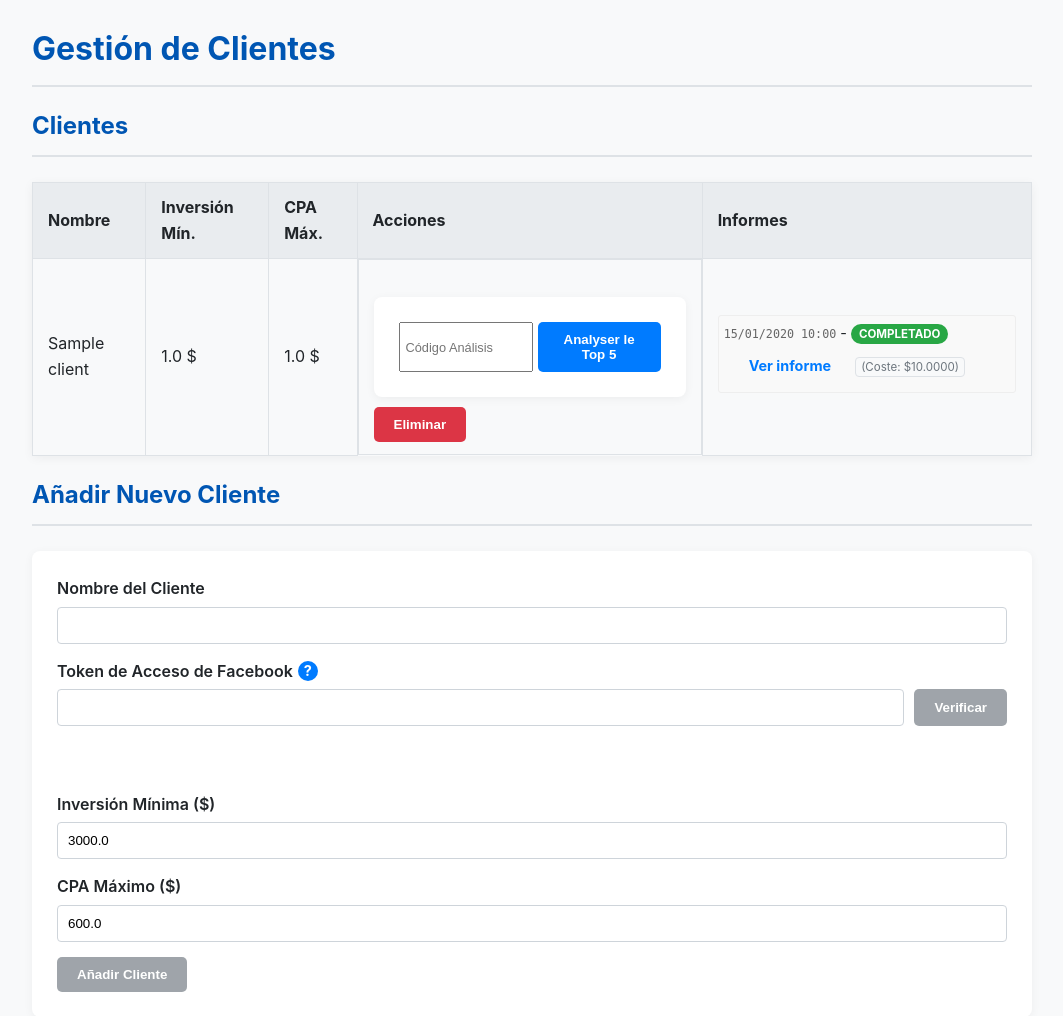
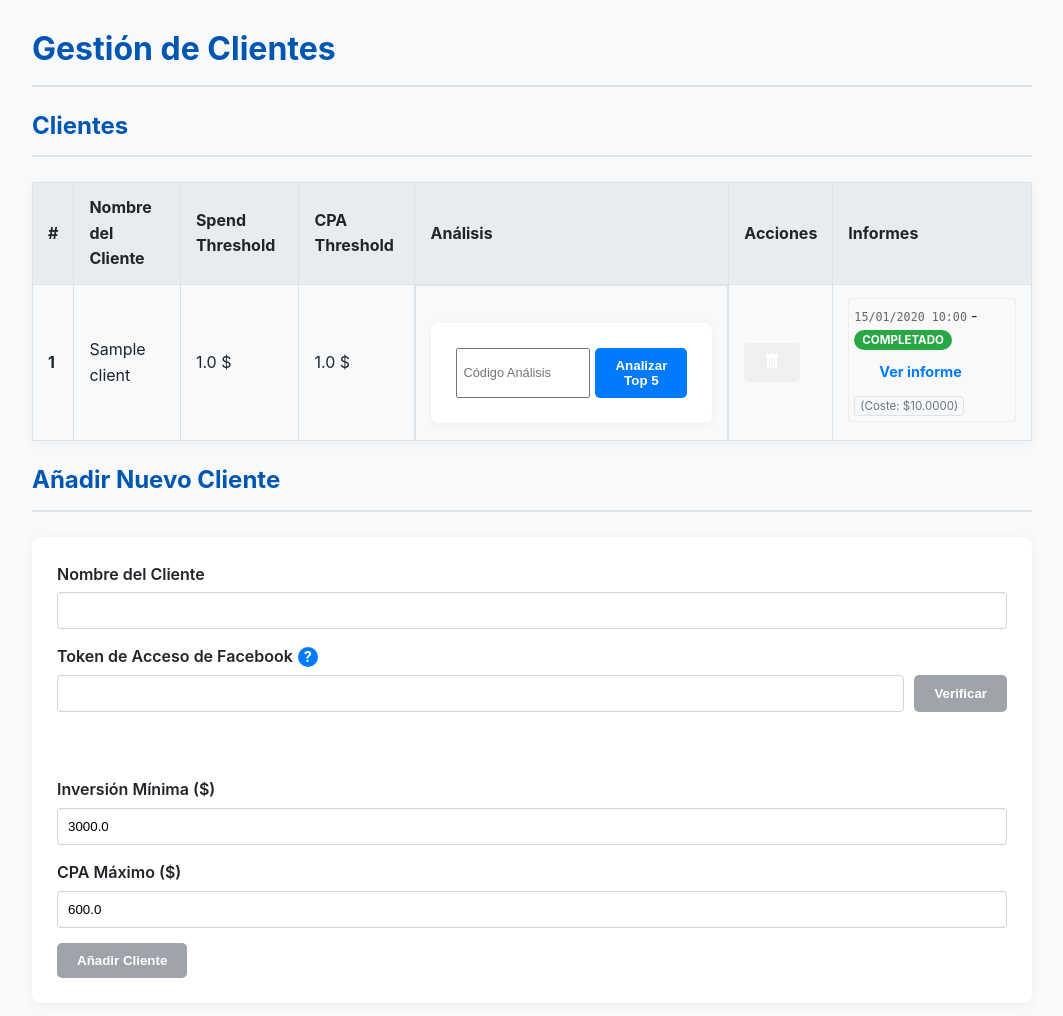
Before and after one commit to fred1433/ad-insight-agent-v2, a Flask app: page / in a window 1280 px wide. Shown: the part 135-1151 px from the top of the page, without its empty margins (108-1171 px from the left). After the commit the page ends 1113 px from the top, so only its background shows below. Run offline with Flask 3, Linux system fonts and the light colour scheme; the visitor is signed in with stand-in values (Sample User, id 1); tables that the repository leaves empty hold one stand-in row (values such as "Sample post"); data that the repository does not hold is empty.

Commit message:
refactor(ui): Amélioration de l'UI et traduction complète en espagnol
Mise à jour de l'ensemble de l'interface pour une expérience utilisateur cohérente : refonte de la liste des clients, traduction de tous les textes, messages flash et commentaires en espagnol.

```diff
--- a/app.py
+++ b/app.py
@@ -173,19 +173,19 @@
 
 @app.route('/validate-token', methods=['POST'])
 def validate_token():
-    """Valide un token Facebook et renvoie un sélecteur de compte publicitaire si valide."""
+    """Valide un token Facebook et renvoie un sélecteur de cuenta publicitaria si valide."""
     token = request.form.get('facebook_token')
     if not token:
         return '<div id="token-validation-result" class="validation-message"></div>'
 
     is_valid, message, ad_accounts = facebook_client.check_token_validity(token)
 
-    # Construction du message de statut
+    # Construction del mensaje de estado
     css_class = "text-success" if is_valid and ad_accounts else "text-danger"
     icon = "✅" if is_valid and ad_accounts else "❌"
     status_message_html = f'<small class="{css_class}">{icon} {message}</small>'
 
-    # Construction du sélecteur de compte si le token est valide et a des comptes
+    # Construction del selector de cuenta si el token es valido y tiene cuentas
     ad_account_selector_html = ""
     if is_valid and ad_accounts:
         ad_account_selector_html = f'''
@@ -198,7 +198,7 @@
                     <option value="" disabled selected>Selecciona una cuenta</option>
         '''
         for account in ad_accounts:
-            # On utilise 'id' pour la valeur (ex: act_123) et 'account_id' pour l'affichage
+            # On utiliza 'id' para el valor (ex: act_123) y 'account_id' para el display
             ad_account_selector_html += f'<option value="{account.get("id")}">{account.get("name")} ({account.get("account_id")})</option>'
 
         ad_account_selector_html += '''
@@ -206,7 +206,7 @@
             </div>
         '''
 
-    # On combine les deux parties et on les enveloppe dans la div cible
+    # On combina las dos partes y las envuelve en la div objetivo
     return f'''
         <div id="token-validation-result" class="validation-message">
             {status_message_html}
@@ -216,18 +216,18 @@
 
 @app.route('/lock-submit', methods=['GET', 'POST'])
 def lock_submit():
-    """Renvoie le bouton de soumission en état désactivé."""
+    """Renvoie el botón de envío en estado desactivado."""
     return '<button type="submit" id="add-client-btn" class="btn btn-primary" disabled>Añadir Cliente</button>'
 
 @app.route('/unlock-submit', methods=['GET', 'POST'])
 def unlock_submit():
-    """Renvoie le bouton de soumission en état activé."""
+    """Renvoie el botón de envío en estado activado."""
     return '<button type="submit" id="add-client-btn" class="btn btn-primary">Añadir Cliente</button>'
 
 @app.route('/run_analysis/<int:client_id>/<string:media_type>', methods=['POST'])
 @login_required
 def run_analysis(client_id, media_type):
-    """Lance le pipeline et crée un rapport."""
+    """Lance el pipeline y crea un informe."""
 
     analysis_code = request.form.get('analysis_code')
     if not analysis_code or analysis_code != config.auth.analysis_access_code:
@@ -236,15 +236,15 @@
         return render_template('_flash_messages.html')
 
     if media_type not in ['video', 'image']:
-        flash("Tipo de média no válido.", "warning")
+        flash("Tipo de medio no válido.", "warning")
         return render_template('_flash_messages.html')
 
     conn = database.get_db_connection()
     client = conn.execute('SELECT name FROM clients WHERE id = ?', (client_id,)).fetchone()
     client_name = client['name'] if client else f"ID {client_id}"
-    print(f"LOG: Requête reçue pour lancer l'analyse du client: {client_name}")
+    print(f"LOG: Requête reçue pour lancer l'analyse del cliente: {client_name}")
 
-    # Étape 1: Créer l'enregistrement du rapport avec le statut 'IN_PROGRESS'
+    # Étape 1: Crear el registro del informe con el estado 'IN_PROGRESS'
     utc_now = datetime.now(timezone.utc)
     mexico_tz = pytz.timezone("America/Mexico_City")
     mexico_now = utc_now.astimezone(mexico_tz)
@@ -254,9 +254,9 @@
     report_id = cursor.lastrowid
     conn.commit()
     conn.close()
-    print(f"LOG: Tâche pré-enregistrée dans la DB. Rapport ID: {report_id} avec statut IN_PROGRESS")
+    print(f"LOG: Tarea pre-registrada en la DB. Informe ID: {report_id} con estado IN_PROGRESS")
 
-    # Étape 2: Lancer l'analyse en arrière-plan. Plus besoin de queue.
+    # Étape 2: Lanzar la analítica en segundo plano. No se necesita cola.
     analysis_thread = threading.Thread(
         target=pipeline.run_analysis_for_client,
         args=(client_id, report_id, media_type)
@@ -265,7 +265,7 @@
 
     flash(f"El análisis de tipo '{media_type}' para '{client_name}' ha comenzado.", "info")
 
-    # Étape 3: Renvoyer la réponse qui met à jour les messages flash et recharge la liste (pour voir le statut PENDING).
+    # Étape 3: Renvoyer la respuesta que actualiza los mensajes flash y recarga la lista (para ver el estado PENDING).
     response = make_response(render_template('_flash_messages.html'))
     response.headers['HX-Trigger'] = 'loadClientList'
     return response
@@ -273,7 +273,7 @@
 @app.route('/run_top5_analysis/<int:client_id>', methods=['POST'])
 @login_required
 def run_top5_analysis(client_id):
-    """Lance le pipeline pour le Top 5 et crée un rapport consolidé."""
+    """Lance el pipeline para el Top 5 y crea un informe consolidado."""
 
     analysis_code = request.form.get('analysis_code')
     if not analysis_code or analysis_code != config.auth.analysis_access_code:
@@ -283,9 +283,9 @@
     conn = database.get_db_connection()
     client = conn.execute('SELECT name FROM clients WHERE id = ?', (client_id,)).fetchone()
     client_name = client['name'] if client else f"ID {client_id}"
-    print(f"LOG: Requête reçue pour lancer l'analyse du Top 5 pour le client: {client_name}")
+    print(f"LOG: Requête reçue pour lancer l'analyse del Top 5 para el cliente: {client_name}")
 
-    # Étape 1: Créer l'enregistrement du rapport avec le statut 'IN_PROGRESS' et le type 'top5'
+    # Étape 1: Crear el registro del informe con el estado 'IN_PROGRESS' y el tipo 'top5'
     utc_now = datetime.now(timezone.utc)
     mexico_tz = pytz.timezone("America/Mexico_City")
     mexico_now = utc_now.astimezone(mexico_tz)
@@ -295,34 +295,34 @@
     report_id = cursor.lastrowid
     conn.commit()
     conn.close()
-    print(f"LOG: Tâche pré-enregistrée dans la DB. Rapport ID: {report_id} avec statut IN_PROGRESS pour analyse Top 5")
+    print(f"LOG: Tarea pre-registrada en la DB. Informe ID: {report_id} con estado IN_PROGRESS para análisis Top 5")
 
-    # Étape 2: Lancer l'analyse en arrière-plan.
+    # Étape 2: Lanzar la analítica en segundo plano.
     analysis_thread = threading.Thread(
         target=pipeline.run_top5_analysis_for_client,
         args=(client_id, report_id)
     )
     analysis_thread.start()
 
-    flash(f"L'analyse du Top 5 pour '{client_name}' a commencé.", "info")
+    flash(f"El análisis Top 5 para '{client_name}' ha comenzado.", "info")
 
-    # Étape 3: Renvoyer la réponse qui met à jour les messages flash et recharge la liste.
+    # Étape 3: Renvoyer la respuesta que actualiza los mensajes flash y recarga la lista.
     response = make_response(render_template('_flash_messages.html'))
     response.headers['HX-Trigger'] = 'loadClientList'
     return response
 
 @app.route('/clients')
 def get_clients_list():
-    """Route pour rafraîchir la liste des clients, utilisée par HTMX."""
+    """Route para recargar la lista de clientes, utilizada por HTMX."""
     clients = get_clients_with_reports()
     return render_template('_client_list.html', clients=clients)
 
 @app.route('/report/<int:report_id>')
 @login_required
 def view_report(report_id):
-    """Affiche un rapport HTML spécifique."""
+    """Affiche un informe HTML específico."""
     conn = database.get_db_connection()
-    # On récupère le rapport ET les infos du client associé en une seule requête
+    # On récupère le rapport ET les infos del cliente asocié en una sola requête
     report = conn.execute('''
         SELECT r.*, c.name as client_name, c.ad_account_id
         FROM reports r
@@ -332,24 +332,24 @@
     conn.close()
 
     if not report:
-        flash("Rapport non trouvé.", "danger")
-        return "Rapport non trouvé", 404
+        flash("Informe no encontrado.", "danger")
+        return "Informe no encontrado", 404
 
-    # --- NOUVELLE LOGIQUE POUR LES RAPPORTS TOP 5 ---
+    # --- NUEVA LÓGICA PARA LOS INFORMES TOP 5 ---
     if report['media_type'] == 'top5':
         if report['status'] == 'COMPLETED' and report['analysis_html']:
-            # Le rapport Top 5 est une page HTML complète et autonome
+            # El informe Top 5 es una página HTML completa y autónoma
             return report['analysis_html']
         elif report['status'] in ('IN_PROGRESS', 'RUNNING', 'PENDING'):
-             # Gérer le cas où le rapport est en cours de génération
+             # Gérer el caso donde el informe está en proceso de generación
             return render_template('report_pending.html', client_name=report['client_name'], report_id=report_id)
         else:
-            flash("Le contenu de ce rapport n'a pas pu être généré.", "danger")
+            flash("El contenido de este informe no ha podido ser generado.", "danger")
             return redirect(url_for('index'))
 
-    # --- LOGIQUE EXISTANTE POUR LES RAPPORTS SIMPLES ---
-    # On récupère les détails de l'annonce pour les afficher dans l'en-tête du rapport
-    # On initialise l'API AVANT de faire un appel
+    # --- LÓGICA EXISTENTE PARA LOS INFORMES SIMPLES ---
+    # On récupère les détails de la anuncio para los mostrar en la cabecera del informe
+    # On inicializa la API ANTES de hacer un llamado
     # facebook_client.init_facebook_api()
     ad = facebook_client.get_ad_by_id(report['ad_id'], report['ad_account_id'])
 
@@ -363,7 +363,7 @@
 @app.route('/report/<int:report_id>/update', methods=['POST'])
 @login_required
 def update_report_script(report_id):
-    """Met à jour le fragment HTML du script pour un rapport."""
+    """Met à jour le fragment HTML del script para un informe."""
     data = request.json
     script_html = data.get('script_html')
 
@@ -375,16 +375,16 @@
         conn.execute('UPDATE reports SET script_html = ? WHERE id = ?', (script_html, report_id))
         conn.commit()
         conn.close()
-        return jsonify({'status': 'success', 'message': 'Rapport actualizado'})
+        return jsonify({'status': 'success', 'message': 'Informe actualizado'})
     except Exception as e:
         print(f"Error al actualizar el informe {report_id}: {e}")
         return jsonify({'status': 'error', 'message': 'Error interno del servidor'}), 500
 
 @app.route('/storage/<path:filename>')
 def serve_storage_file(filename):
-    """Sert les fichiers depuis le répertoire de stockage (rapports HTML)."""
+    """Sert les fichiers depuis el directorio de almacenamiento (informes HTML)."""
     return send_from_directory(os.path.join('data', 'storage'), filename)
 
-# Point d'entrée pour le développement local
+# Point d'entrée para el desarrollo local
 if __name__ == '__main__':
     app.run(debug=True, port=5001, host='0.0.0.0')
--- a/templates/_client_list.html
+++ b/templates/_client_list.html
@@ -2,33 +2,41 @@
 <table class="table table-striped">
     <thead>
         <tr>
-            <th>Nombre</th>
-            <th>Inversión Mín.</th>
-            <th>CPA Máx.</th>
-            <th>Acciones</th>
-            <th>Informes</th>
+            <th scope="col">#</th>
+            <th scope="col">Nombre del Cliente</th>
+            <th scope="col">Spend Threshold</th>
+            <th scope="col">CPA Threshold</th>
+            <th scope="col" style="width: 30%;">Análisis</th>
+            <th scope="col">Acciones</th>
+            <th scope="col">Informes</th>
         </tr>
     </thead>
     <tbody>
         {% for client in clients %}
         <tr id="client-{{ client.id }}">
+            <th scope="row">{{ loop.index }}</th>
             <td>{{ client.name }}</td>
             <td>{{ client.spend_threshold }} $</td>
             <td>{{ client.cpa_threshold }} $</td>
             <td class="client-actions">
-                <form class="run-analysis-form"
+                <form class="run-analysis-form d-flex"
                       hx-post="{{ url_for('run_top5_analysis', client_id=client.id) }}"
                       hx-target="#flash-messages"
                       hx-swap="innerHTML">
-                    <input type="text" name="analysis_code" placeholder="Código Análisis" required>
-                    <button type="submit" class="btn btn-primary btn-sm">Analyser le Top 5</button>
+                    <input type="text" name="analysis_code" class="form-control form-control-sm me-2" placeholder="Código Análisis" required>
+                    <button type="submit" class="btn btn-primary btn-sm">Analizar Top 5</button>
                 </form>
-                <button class="btn btn-danger btn-sm mt-2"
+            </td>
+            <td>
+                <button class="btn btn-outline-danger btn-sm"
+                        title="Eliminar cliente"
                         hx-delete="{{ url_for('delete_client', client_id=client.id) }}"
                         hx-target="closest tr"
                         hx-swap="outerHTML"
                         hx-confirm="¿Estás seguro de que quieres eliminar al cliente {{ client.name }}?">
-                    Eliminar
+                    <svg xmlns="http://www.w3.org/2000/svg" width="16" height="16" fill="currentColor" class="bi bi-trash-fill" viewBox="0 0 16 16">
+                        <path d="M2.5 1a1 1 0 0 0-1 1v1a1 1 0 0 0 1 1H3v9a2 2 0 0 0 2 2h6a2 2 0 0 0 2-2V4h.5a1 1 0 0 0 1-1V2a1 1 0 0 0-1-1H10a1 1 0 0 0-1-1H7a1 1 0 0 0-1 1H2.5zm3 4a.5.5 0 0 1 .5.5v7a.5.5 0 0 1-1 0v-7a.5.5 0 0 1 .5-.5zM8 5a.5.5 0 0 1 .5.5v7a.5.5 0 0 1-1 0v-7A.5.5 0 0 1 8 5zm3 .5v7a.5.5 0 0 1-1 0v-7a.5.5 0 0 1 1 0z"/>
+                    </svg>
                 </button>
             </td>
             <td class="reports-cell">
--- a/templates/base.html
+++ b/templates/base.html
@@ -1,5 +1,5 @@
 <!DOCTYPE html>
-<html lang="fr">
+<html lang="es">
 <head>
     <meta charset="UTF-8">
     <meta name="viewport" content="width=device-width, initial-scale=1.0">
```
Also changed, not shown: templates/index.html (+9 -9 lines), templates/report_pending.html (+6 -6 lines).
